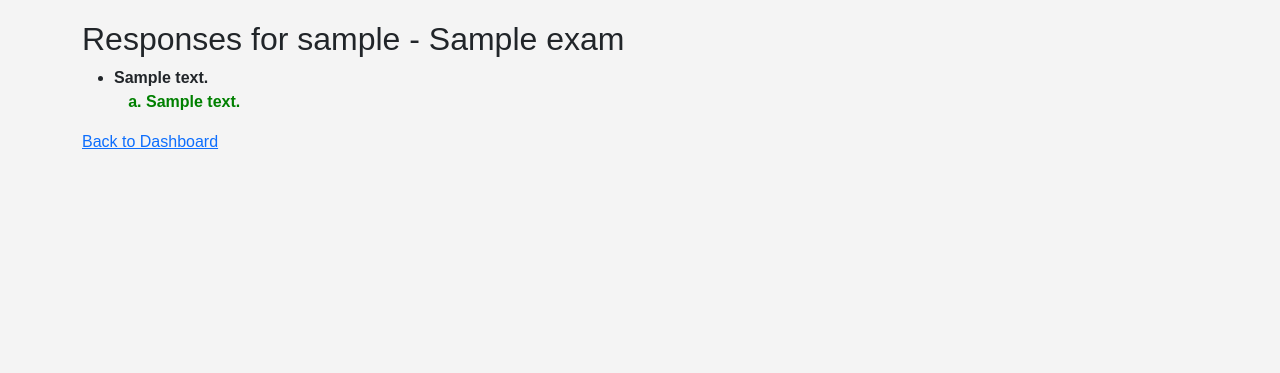
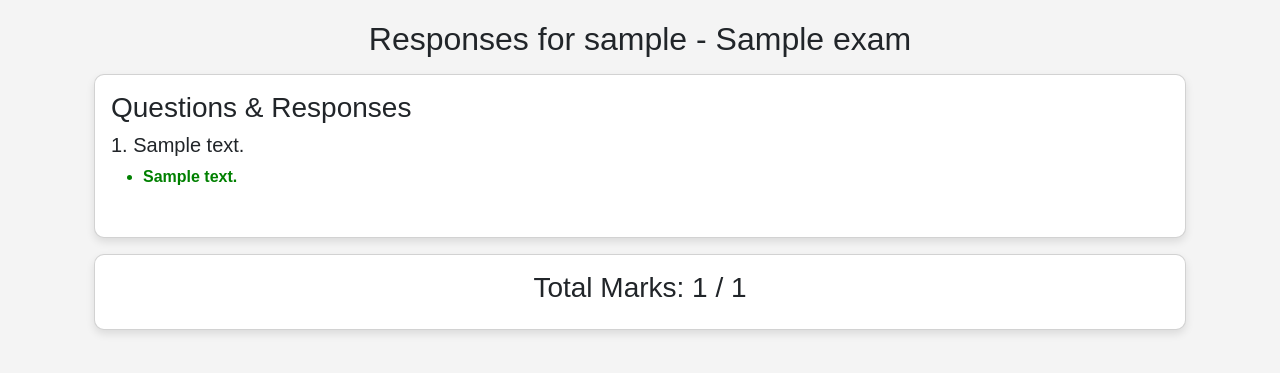
Before and after one commit to arunkrishnak/exam_platform, a Django app: page /exams/teacher/student_responses/1/1/ in a window 1280 px wide. Shown: the part 76-449 px from the top of the page. Run offline with Django 5.2, Linux system fonts and the light colour scheme; a user stored in the database is signed in; tables that the repository leaves empty hold one stand-in row (values such as "Sample post").

Commit message:
Added total marks

```diff
--- a/exams/views.py
+++ b/exams/views.py
@@ -46,6 +46,7 @@ a. Berlin
 b. Paris
 c. Rome
 d. London
+......(As many options as mentioned ie {num_options})
 Correct Answer: b
 
 Question 2: ...
@@ -72,6 +73,7 @@ a. Berlin
 b. Paris
 c. Rome
 d. London
+......(As many options as mentioned ie {num_options})
 Correct Answer: b
 
 Question 2: ...
@@ -135,15 +137,20 @@ Question 2: ...
 
 @login_required(login_url='teacher_login')
 def student_exam_responses(request, student_id, exam_id):
-    student = get_object_or_404(User, id=student_id, is_student=True)  # ✅ Now User is defined
+    student = get_object_or_404(User, id=student_id, is_student=True)
     exam = get_object_or_404(Exam, id=exam_id)
     responses = StudentResponse.objects.filter(student=student, exam=exam).select_related('question', 'selected_choice')
+
+    # Calculate total marks (each correct answer = 1 mark)
+    total_marks = sum(1 for response in responses if response.selected_choice.is_correct)
 
     return render(request, 'users/student_exam_responses.html', {
         'student': student,
         'exam': exam,
-        'responses': responses
+        'responses': responses,
+        'total_marks': total_marks  # Pass total score to the template
     })
+
 
 @login_required(login_url='teacher_login')
 def teacher_dashboard_view(request):
--- a/templates/users/student_exam_responses.html
+++ b/templates/users/student_exam_responses.html
@@ -1,25 +1,40 @@
 {% extends 'base.html' %}
 
+{% block title %}Responses for {{ student.username }} - {{ exam.title }}{% endblock %}
+
 {% block content %}
-<h2>Responses for {{ student.username }} - {{ exam.title }}</h2>
+<div class="container">
+    <h2 class="text-center mt-3">Responses for {{ student.username }} - {{ exam.title }}</h2>
 
+    <div class="card p-3 mt-3">
+        <h3>Questions & Responses</h3>
+        {% for response in responses %}
+            <div class="mb-3">
+                <h5>{{ forloop.counter }}. {{ response.question.text }}</h5>
                 <ul>
-    {% for response in responses %}
-        <li>
-            <strong>{{ response.question.text }}</strong><br>
-            <ol type="a">
                     {% for choice in response.question.answer_choices.all %}
                         <li
-                        {% if choice.is_correct %} style="color: green; font-weight: bold;" {% endif %}
-                        {% if choice == response.selected_choice and not choice.is_correct %} style="color: red; font-weight: bold;" {% endif %}
+                            {% if choice == response.selected_choice %}
+                                {% if choice.is_correct %}
+                                    style="color: green; font-weight: bold;"
+                                {% else %}
+                                    style="color: red; font-weight: bold;"
+                                {% endif %}
+                            {% endif %}
                         >
                             {{ choice.text }}
                         </li>
                     {% endfor %}
-            </ol>
-        </li>
+                </ul>
+            </div>
+        {% empty %}
+            <p>No responses found for this exam.</p>
         {% endfor %}
-</ul>
+    </div>
 
-<a href="{% url 'teacher_dashboard' %}">Back to Dashboard</a>
+    <!-- Display Total Marks -->
+    <div class="card p-3 mt-3 text-center">
+        <h3>Total Marks: {{ total_marks }} / {{ responses|length }}</h3>
+    </div>
+</div>
 {% endblock %}
```
Lines whose indentation alone changed are shown as unchanged.
